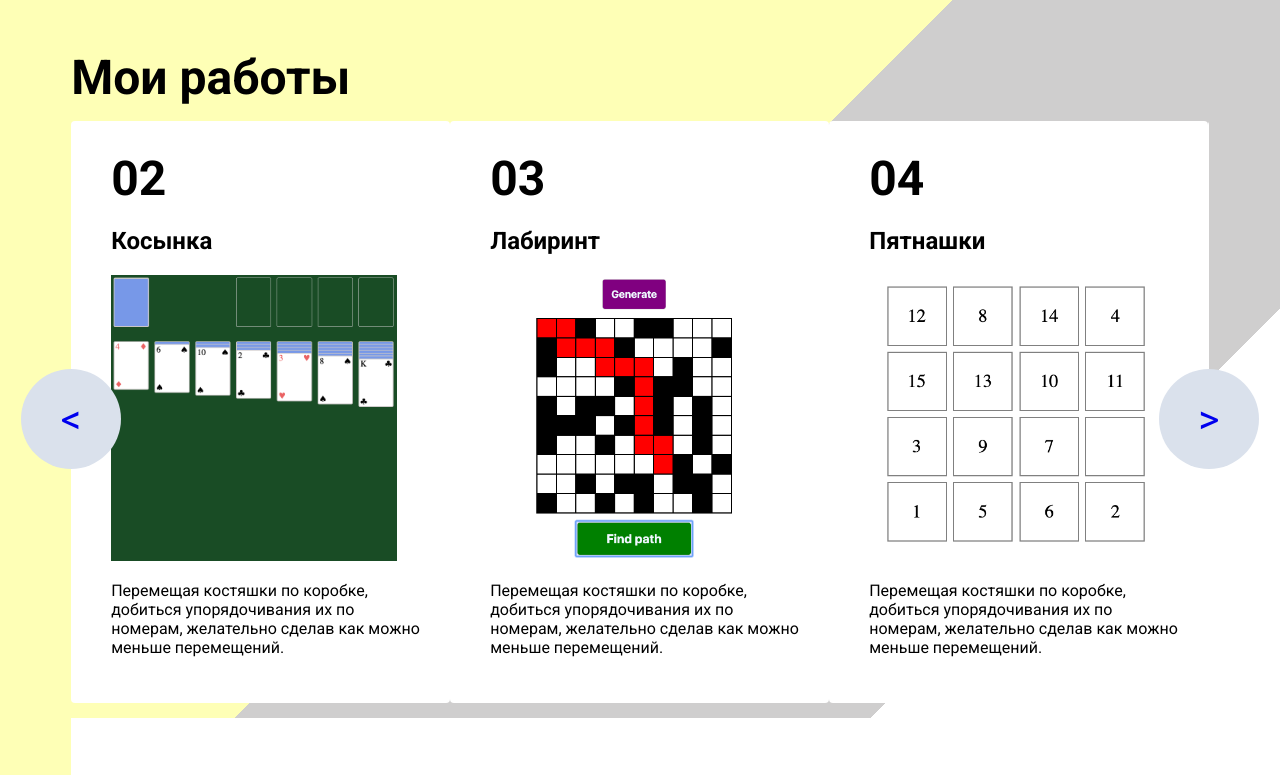
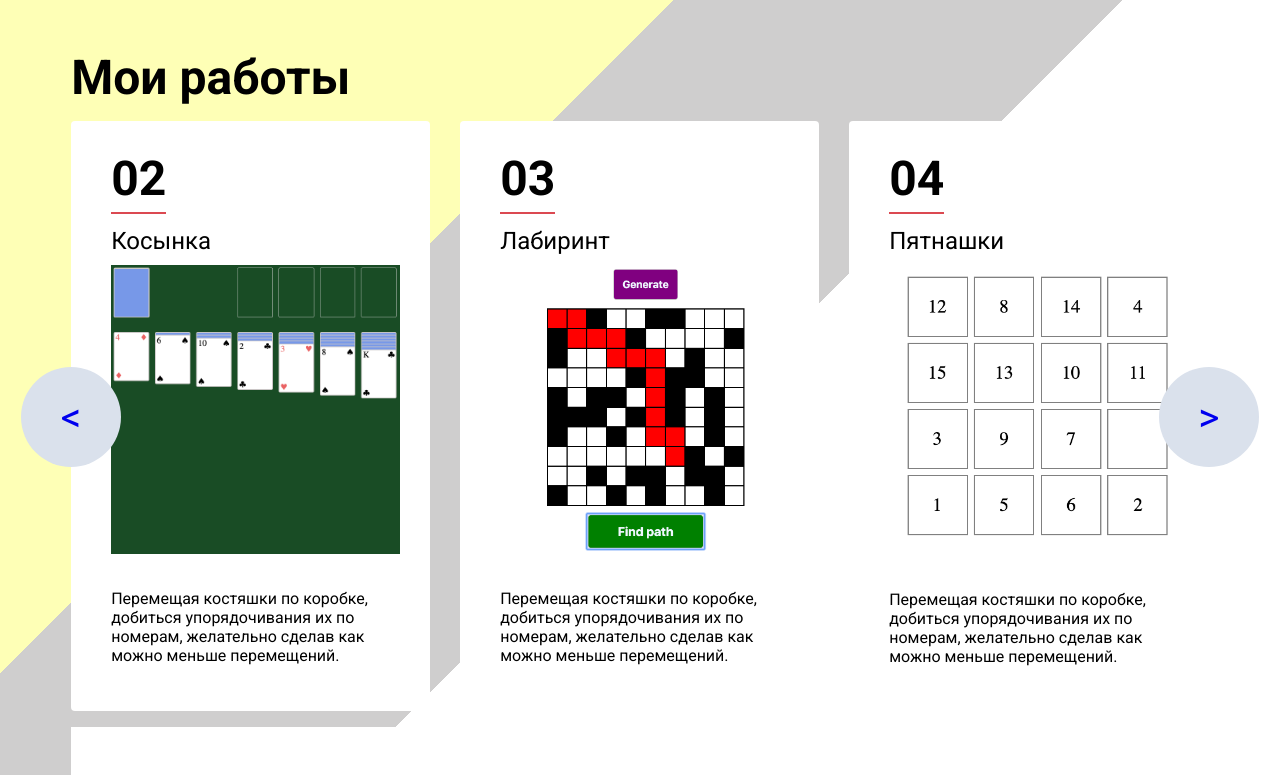
Before and after one commit to Vaitekus/fifteen, a plain HTML site: page carousel/index.html in a window 1280 px wide. Both pictures are taken after a click on the link 1208 px from the left and 419 px from the top of the page. Shown: the top 775 px of the page. Drawn offline with Linux system fonts and the light colour scheme.

Commit message:
Finish version

```diff
--- a/carousel/main.css
+++ b/carousel/main.css
@@ -24,6 +24,7 @@ h1{
 
 .carousel {
     position: relative;
+    margin: 0 -15px 15px;
 }
 
 .carousel .mask {
@@ -35,7 +36,12 @@ h1{
 .carousel .slideset {
     width: 99999px;
     display: flex;
-    transition: margin 0.3s linear 0s;
+    transition: transform 0.3s linear 0s;
+}
+.carousel .slide {
+    padding: 0 15px;
+    width: 300px;
+    box-sizing: border-box;
 }
 
 .slide__item {
@@ -56,10 +62,22 @@ h1{
 .slide__item strong {
     font-size: 48px;
     line-height: 56px;
-    padding-bottom: 10px;
+    padding-bottom: 5px;
+    margin-bottom: 10px;
+    border-bottom: 2px solid var(--border-color);
 }
 
-.slide__item {
+.slide__item h2 {
+    font-size: 24px;
+    line-height: 28px;
+    font-weight: normal;
+    margin-bottom: 10px;
+}
+
+.slide__item img {
+    max-width: 100%;
+    width: 100%;
+    height: auto;
     margin-bottom: 15px;
 }
 
@@ -85,19 +103,19 @@ h1{
 }
 
 .slide__btn--prev {
-    left: -50px;
+    left: -35px;
 }
 
 .slide__btn--prev:before {
-    content: "<";
+    content: "\003C";
 }
 
 .slide__btn--next:before {
-    content: ">";
+    content: "\003E";
 }
 
 .slide__btn--next {
-    right: -50px;
+    right: -35px;
 }
 
 .slide__btn.disabled {
@@ -110,7 +128,7 @@ h1{
     background: white;
     padding: 60px;
     box-shadow: 0 0 rgba(0, 0, 0, 0.15);
-    display: flex;
+    display: none;
     justify-content: space-between;
     align-items: center;
     box-sizing: border-box;
--- a/carousel/main.js
+++ b/carousel/main.js
@@ -18,6 +18,7 @@ function Carousel() {
 	this.$mask = document.getElementsByClassName('mask');
   this.$slideset = document.getElementsByClassName('slideset');
   this.$slides = document.getElementsByClassName('slide');
+  this.$describesItems = document.getElementsByClassName('describe__item');
 
   this.currentStep = CAROUSEL_SETTINGS.currentStep;
 
@@ -31,6 +32,19 @@ Carousel.prototype = {
     this.addButtons();
     this.calculateOffsets();
     this.refreshDisabledState();
+    this.displayDescriptionItems();
+  },
+
+  displayDescriptionItems: function() {
+    let descriptionCount = this.$describesItems.length - 1;
+    this.DescriptionItemsArray = [];
+
+    while (descriptionCount > 0) {
+      this.DescriptionItemsArray.push(this.$describesItems[descriptionCount]);
+      descriptionCount--;
+    }
+    this.DescriptionItemsArray.reverse();
+    this.$describesItems[0].style.display = 'flex';
   },
 
   setSlideWidth: function() {
@@ -38,12 +52,12 @@ Carousel.prototype = {
     const slideWidth =  Math.round(maskSize / CAROUSEL_SETTINGS.visibleSlide);
 
     for (var i = 0; i < this.$slides.length; i++) {
-      this.$slides[i].style.width = slideWidth +"px";
+      this.$slides[i].style.width = slideWidth + 'px';
     }
   },
 
   addButtons: function() {
-    if(true) {
+    if(this.$slides.length > CAROUSEL_SETTINGS.visibleSlide) {
       this.$prev = document.createElement('a');
       this.$prev.setAttribute('class', 'slide__btn slide__btn--prev');
       this.$prev.setAttribute('href', '#');
@@ -54,7 +68,6 @@ Carousel.prototype = {
       this.$next.setAttribute('href', '#');
       this.$element[0].appendChild(this.$next);
     }
-
   },
 
   calculateOffsets: function() {
@@ -79,7 +92,7 @@ Carousel.prototype = {
         this.stepsCount++;
       }
 
-      this.$slideset[0].style.marginLeft = this.stepOffsets[this.currentStep] +"px";
+      this.$slideset[0].style.transform = 'translateX('+ this.stepOffsets[this.currentStep] +'px)';
     }
   },
 
@@ -89,7 +102,7 @@ Carousel.prototype = {
     for (var i = 0; i < this.$slides.length; i++) {
       sum += this.$slides[i].offsetWidth
     }
-    this.$slideset[0].style.width = sum +"px";
+    this.$slideset[0].style.width = sum + 'px';
     return sum;
   },
 
@@ -108,11 +121,20 @@ Carousel.prototype = {
       event.stopPropagation();
       this.nextSlide();
     });
+
     this.$prev.addEventListener('click', (event) => {
       event.preventDefault();
       event.stopPropagation();
       this.prevSlide();
     });
+
+    for(let i = 0; i < this.$slides.length; i++) {
+      this.$slides[i].addEventListener('click', (event) => {
+        event.preventDefault();
+        event.stopPropagation();
+        this.onDescriptionClick(i);
+      });
+    }
   },
 
   prevSlide: function() {
@@ -131,11 +153,11 @@ Carousel.prototype = {
 
   switchSlide: function() {
     this.tmpPosition = this.getStepOffset();
-    this.$slideset[0].style.marginLeft = this.tmpPosition +"px";
+    this.$slideset[0].style.transform = 'translateX('+ this.tmpPosition +'px)';
     this.refreshDisabledState();
   },
 
-  getStepOffset: function(step) {
+  getStepOffset: function() {
     if (typeof CAROUSEL_SETTINGS.step === 'number') {
       return this.stepOffsets[this.currentStep];
     } else {
@@ -155,5 +177,17 @@ Carousel.prototype = {
     } else {
       this.$next.classList.remove(CAROUSEL_SETTINGS.disabledClass);
     }
+  },
+
+  onDescriptionClick: function(index) {
+    this.$describesItems[0].style.display = 'none';
+
+    for (var i = 0; i < this.DescriptionItemsArray.length; i++) {
+      if (i === index) {
+        this.DescriptionItemsArray[i].style.display = 'flex';
+      } else {
+        this.DescriptionItemsArray[i].style.display = 'none';
+      }
+    }
   }
 }
```
